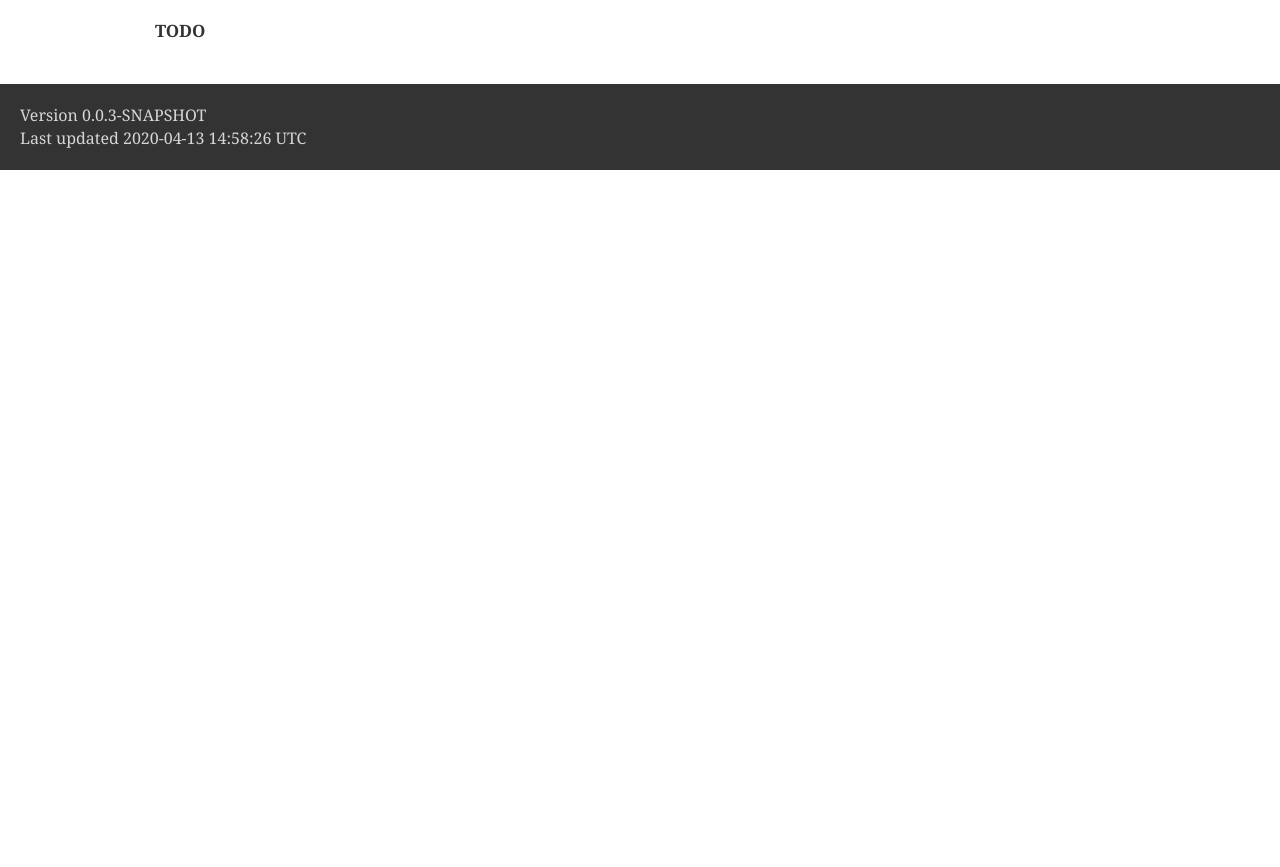
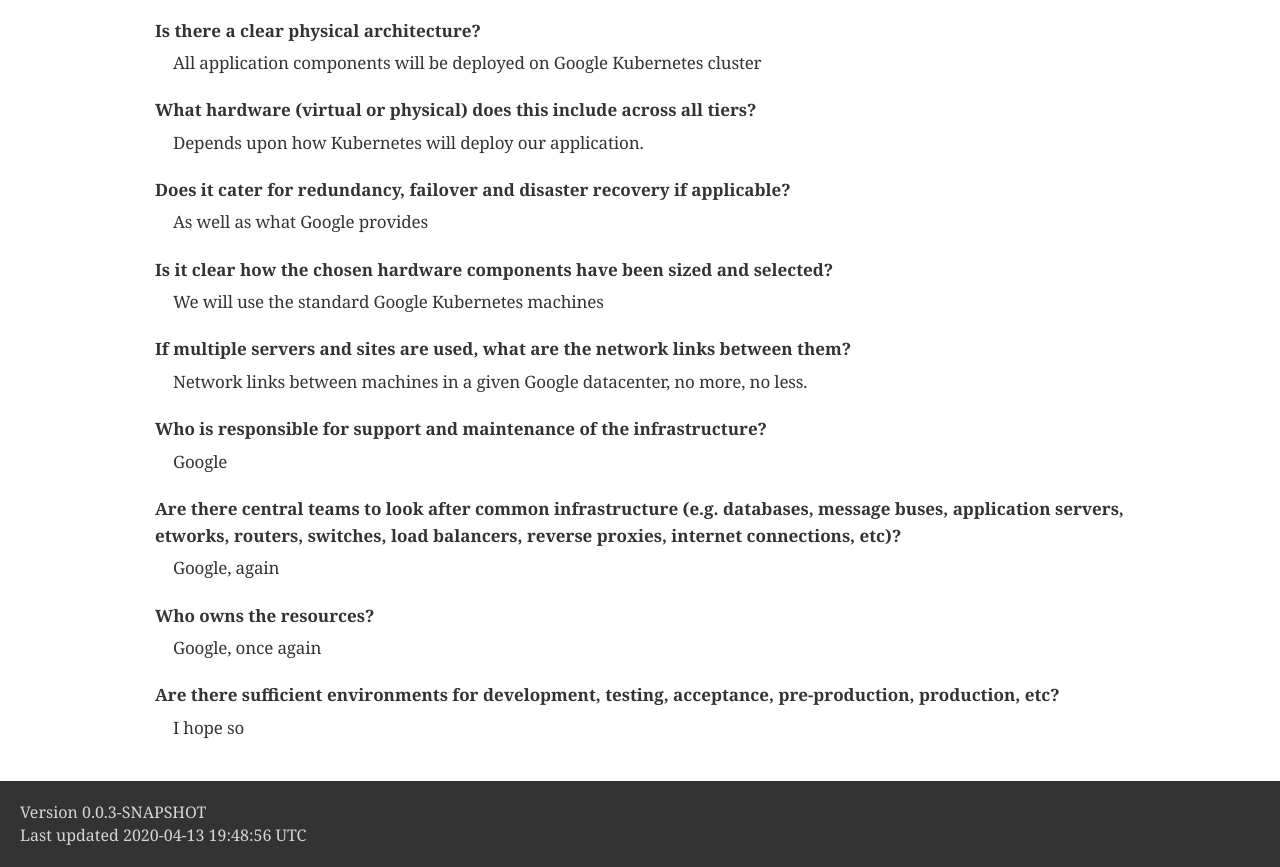
Before and after one commit to Riduidel/agile-architecture-documentation-example, a plain HTML site: page 09-infrastructure_architecture.html in a window 1280 px wide. Shown: the part 204-1071 px from the top of the page. Before the commit the page ends 800 px from the top, so only its background shows below. Drawn offline with nearby package versions, Linux system fonts and the light colour scheme; a web font is replaced by a local one.

Commit message:
deploy: 5b0ae43b05ec665c8f730b693b39fdd59fb9f7a4

```diff
--- a/09-infrastructure_architecture.html
+++ b/09-infrastructure_architecture.html
@@ -442,7 +442,7 @@ body.book #toc,body.book #preamble,body.book h1.sect0,body.book .sect1>h2{page-b
 <h1>Infrastructure Architecture</h1>
 <div class="details">
 <span id="revnumber">version 0.0.3-SNAPSHOT,</span>
-<span id="revdate">2020-04-13T14:58:43Z</span>
+<span id="revdate">2020-04-13T19:49:15Z</span>
 </div>
 </div>
 <div id="content">
@@ -459,14 +459,51 @@ If you encounter any error, feel free to
 </tr>
 </table>
 </div>
-<div class="paragraph">
-<p><strong>TODO</strong></p>
+<div class="dlist">
+<dl>
+<dt class="hdlist1">Is there a clear physical architecture?</dt>
+<dd>
+<p>All application components will be deployed on Google Kubernetes cluster</p>
+</dd>
+<dt class="hdlist1">What hardware (virtual or physical) does this include across all tiers?</dt>
+<dd>
+<p>Depends upon how Kubernetes will deploy our application.</p>
+</dd>
+<dt class="hdlist1">Does it cater for redundancy, failover and disaster recovery if applicable?</dt>
+<dd>
+<p>As well as what Google provides</p>
+</dd>
+<dt class="hdlist1">Is it clear how the chosen hardware components have been sized and selected?</dt>
+<dd>
+<p>We will use the standard Google Kubernetes machines</p>
+</dd>
+<dt class="hdlist1">If multiple servers and sites are used, what are the network links between them?</dt>
+<dd>
+<p>Network links between machines in a given Google datacenter, no more, no less.</p>
+</dd>
+<dt class="hdlist1">Who is responsible for support and maintenance of the infrastructure?</dt>
+<dd>
+<p>Google</p>
+</dd>
+<dt class="hdlist1">Are there central teams to look after common infrastructure (e.g. databases, message buses, application servers, etworks, routers, switches, load balancers, reverse proxies, internet connections, etc)?</dt>
+<dd>
+<p>Google, again</p>
+</dd>
+<dt class="hdlist1">Who owns the resources?</dt>
+<dd>
+<p>Google, once again</p>
+</dd>
+<dt class="hdlist1">Are there sufficient environments for development, testing, acceptance, pre-production, production, etc?</dt>
+<dd>
+<p>I hope so</p>
+</dd>
+</dl>
 </div>
 </div>
 <div id="footer">
 <div id="footer-text">
 Version 0.0.3-SNAPSHOT<br>
-Last updated 2020-04-13 14:58:26 UTC
+Last updated 2020-04-13 19:48:56 UTC
 </div>
 </div>
 <link rel="stylesheet" href="https://cdnjs.cloudflare.com/ajax/libs/highlight.js/9.15.6/styles/github.min.css">
```
Also changed, not shown: 01-context.html (+2 -2 lines), 02-functional_overview.html (+2 -2 lines), 03-quality_attributes.html (+2 -2 lines), 04-constraints.html (+2 -2 lines), 05-principles.html (+2 -2 lines), 06-software_architecture.html (+2 -2 lines), 07-code.html (+2 -2 lines), 08-data.html (+3 -18 lines), 10-deployment.html (+2 -2 lines), 11-development_environment.html (+2 -2 lines), 12-operation_and_support.html (+2 -2 lines), 13-decision_log.html (+2 -2 lines), decisions/001_use_adr.html (+2 -2 lines), index.html (+42 -12 lines).
